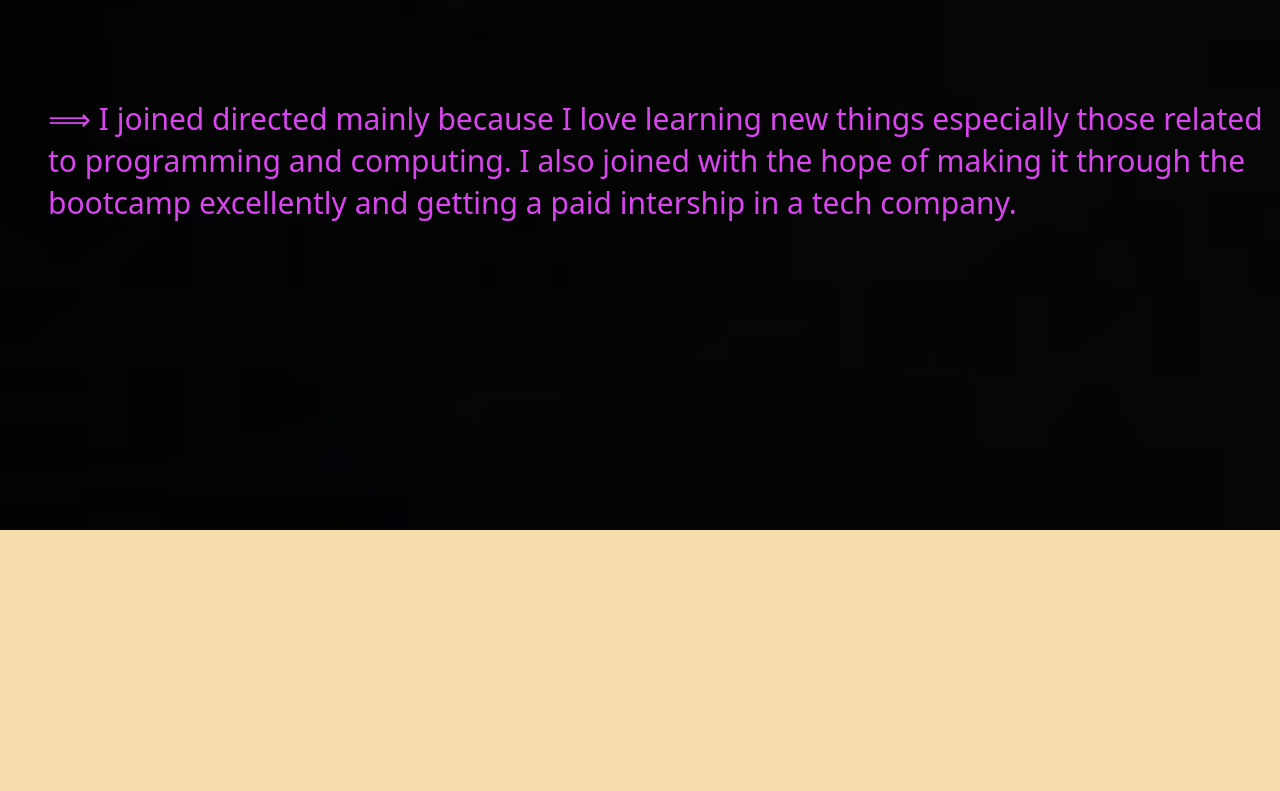
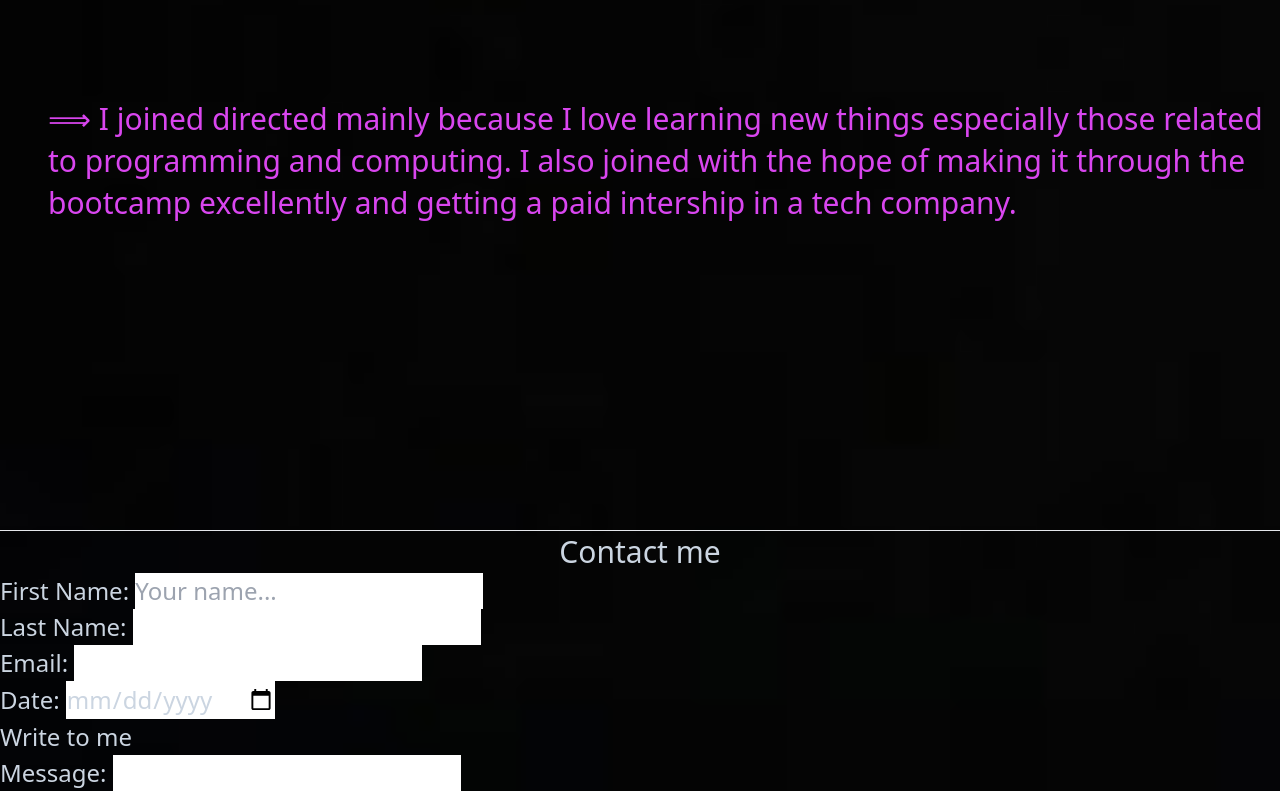
Before and after one commit to prudywn/MyProject, a website: page project/build/project.html in a window 1280 px wide. Shown: the part 3116-3907 px from the top of the page. Before the commit the page ends 3646 px from the top, so only its background shows below. Drawn offline with Linux system fonts and the light colour scheme.

Commit message:
creating the form

```diff
--- a/project/build/project.css
+++ b/project/build/project.css
@@ -112,6 +112,7 @@ nav{
     padding-left: 2rem;
     column-gap: 1rem;
     justify-content: space-evenly;
+
 }
 
 .item1{
--- a/project/build/project.html
+++ b/project/build/project.html
@@ -126,8 +126,39 @@
 
                 </div>
             </section>
+            <hr>
 
             <article id="contact">
+                <section class="text-slate-300 dark:text-slate-400">
+                    <h2 class="flex justify-center text-xl">Contact me</h2>
+                    <form action="process.php" method="post">
+
+                        <fieldset class="contact_fieldset">
+                            <p>
+                                <label for="fname">First Name: </label>
+                                <input type="text" id="fname" name="name" placeholder="Your name..." required>
+                            </p>
+                            <p>
+                                <label for="lname">Last Name: </label>
+                                <input type="text" id="lname" name="lname">
+                            </p>
+                            <p>
+                                <label for="email">Email: </label>
+                                <input type="email" id="email" name="=email">
+                            </p>
+                            <p>
+                                <label for="date">Date: </label>
+                                <input type="date" id="date" name="date">
+                            </p>
+                            <p>
+
+                                <legend>Write to me</legend>
+                                <label for="message">Message: </label>
+                                <input type="textarea" id="message">
+                        </fieldset>
+                        </p>
+                    </form>
+                </section>
 
             </article>
         </main>
```
Also changed, not shown: project/build/style.css.
